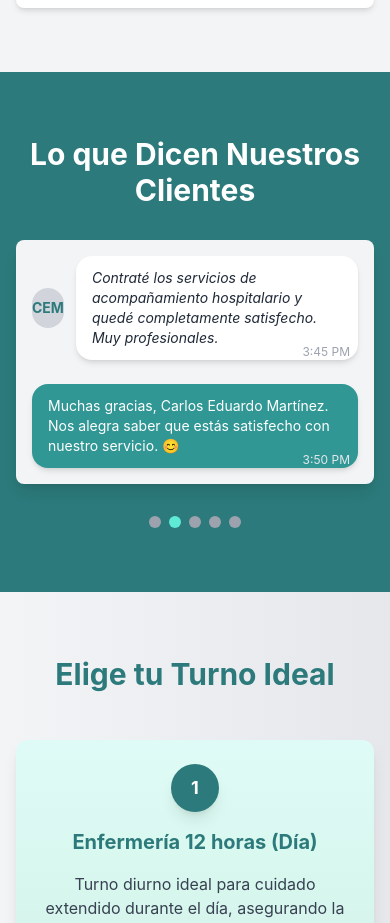
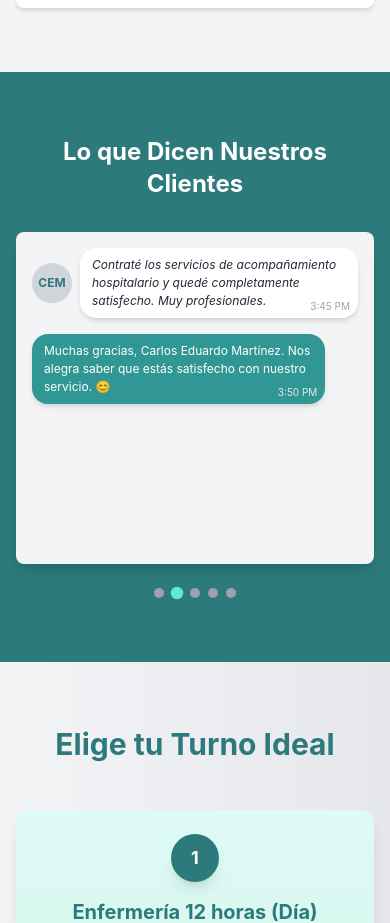
Before and after one commit to omarhernandezrey/enfermeriaroxanapag, a Next.js app: page /inicio in a window 390 px wide. Shown: the part 2760-3683 px from the top of the page. Built offline with nearby package versions, Linux system fonts and the light colour scheme.

Commit message:
perfil vista a whatsaap

```diff
--- a/app/inicio/page.tsx
+++ b/app/inicio/page.tsx
@@ -175,38 +175,44 @@ export default function Inicio() {
 {/* Testimonios estilo WhatsApp mejorados */}
 <div className="bg-teal-600 text-white py-16">
   <div className="max-w-7xl mx-auto px-4">
-    <h2 className="text-3xl sm:text-4xl font-bold text-center mb-8">
+    <h2 className="text-2xl sm:text-3xl font-bold text-center mb-8">
       Lo que Dicen Nuestros Clientes
     </h2>
     <div className="relative max-w-xl mx-auto bg-gray-100 p-4 rounded-lg shadow-lg">
       {/* Contenedor del chat */}
-      <div className="flex flex-col space-y-6">
+      <div
+        className="flex flex-col space-y-4"
+        style={{ minHeight: "300px" }} // Mantener una altura mínima para evitar saltos
+      >
         {/* Mensaje del cliente */}
-        <div className="self-start flex items-center space-x-3">
-          <div className="w-10 h-10 rounded-full bg-gray-300 flex items-center justify-center text-sm font-bold text-teal-600">
+        <div className="self-start flex items-center space-x-2 sm:space-x-3">
+          <div
+            className="w-10 h-10 flex-shrink-0 rounded-full bg-gray-300 flex items-center justify-center text-xs sm:text-sm font-bold text-teal-600"
+            style={{ aspectRatio: "1 / 1" }} // Garantiza que el contenedor sea perfectamente cuadrado
+          >
             {testimonios[currentIndex].nombre
               .split(" ")
               .map((word) => word[0])
               .join("")}
           </div>
-          <div className="bg-white text-gray-800 px-4 py-3 rounded-2xl shadow-md max-w-sm relative">
-            <p className="text-sm italic">
+          <div className="bg-white text-gray-800 px-3 py-2 rounded-2xl shadow-md max-w-[90%] sm:max-w-sm relative">
+            <p className="text-[12px] sm:text-sm italic break-words">
               {testimonios[currentIndex].comentario}
             </p>
-            <span className="absolute bottom-0 right-2 text-xs text-gray-400 mt-1">
+            <span className="absolute bottom-1 right-2 text-[10px] sm:text-xs text-gray-400">
               {["10:15 AM", "3:45 PM", "9:00 PM"][currentIndex % 3]}
             </span>
           </div>
         </div>
 
         {/* Respuesta automática */}
-        <div className="self-end flex items-center space-x-3">
-          <div className="bg-teal-500 text-white px-4 py-3 rounded-2xl shadow-md max-w-sm relative">
-            <p className="text-sm">
+        <div className="self-end flex items-center space-x-2 sm:space-x-3">
+          <div className="bg-teal-500 text-white px-3 py-2 rounded-2xl shadow-md max-w-[90%] sm:max-w-sm relative">
+            <p className="text-[12px] sm:text-sm break-words">
               Muchas gracias, {testimonios[currentIndex].nombre}. Nos alegra
               saber que estás satisfecho con nuestro servicio. 😊
             </p>
-            <span className="absolute bottom-0 right-2 text-xs text-gray-200 mt-1">
+            <span className="absolute bottom-1 right-2 text-[10px] sm:text-xs text-gray-200">
               {["10:17 AM", "3:50 PM", "9:05 PM"][currentIndex % 3]}
             </span>
           </div>
@@ -214,18 +220,21 @@ export default function Inicio() {
 
         {/* Mensaje adicional del cliente */}
         {currentIndex % 2 === 0 && (
-          <div className="self-start flex items-center space-x-3">
-            <div className="w-10 h-10 rounded-full bg-gray-300 flex items-center justify-center text-sm font-bold text-teal-600">
+          <div className="self-start flex items-center space-x-2 sm:space-x-3">
+            <div
+              className="w-10 h-10 flex-shrink-0 rounded-full bg-gray-300 flex items-center justify-center text-xs sm:text-sm font-bold text-teal-600"
+              style={{ aspectRatio: "1 / 1" }} // Garantiza que el contenedor sea perfectamente cuadrado
+            >
               {testimonios[currentIndex].nombre
                 .split(" ")
                 .map((word) => word[0])
                 .join("")}
             </div>
-            <div className="bg-white text-gray-800 px-4 py-3 rounded-2xl shadow-md max-w-sm relative">
-              <p className="text-sm italic">
+            <div className="bg-white text-gray-800 px-3 py-2 rounded-2xl shadow-md max-w-[90%] sm:max-w-sm relative">
+              <p className="text-[12px] sm:text-sm italic break-words">
                 Siempre recomendaré a Enfermería Roxana. ¡Son los mejores! 💙
               </p>
-              <span className="absolute bottom-0 right-2 text-xs text-gray-400 mt-1">
+              <span className="absolute bottom-1 right-2 text-[10px] sm:text-xs text-gray-400">
                 {["10:20 AM", "3:55 PM", "9:10 PM"][currentIndex % 3]}
               </span>
             </div>
@@ -234,12 +243,12 @@ export default function Inicio() {
       </div>
     </div>
     {/* Navegación de testimonios */}
-    <div className="flex justify-center space-x-2 mt-8">
+    <div className="flex justify-center space-x-2 mt-6">
       {testimonios.map((_, index) => (
         <button
           key={index}
-          className={`w-3 h-3 rounded-full ${
-            index === currentIndex ? "bg-teal-300" : "bg-gray-400"
+          className={`w-2.5 h-2.5 sm:w-3 sm:h-3 rounded-full transition-all duration-300 ${
+            index === currentIndex ? "bg-teal-300 scale-125" : "bg-gray-400"
           }`}
           onClick={() => setCurrentIndex(index)}
           aria-label={`Ver testimonio ${index + 1}`}
@@ -248,6 +257,7 @@ export default function Inicio() {
     </div>
   </div>
 </div>
+
 
 
       {/* Turnos */}
```
